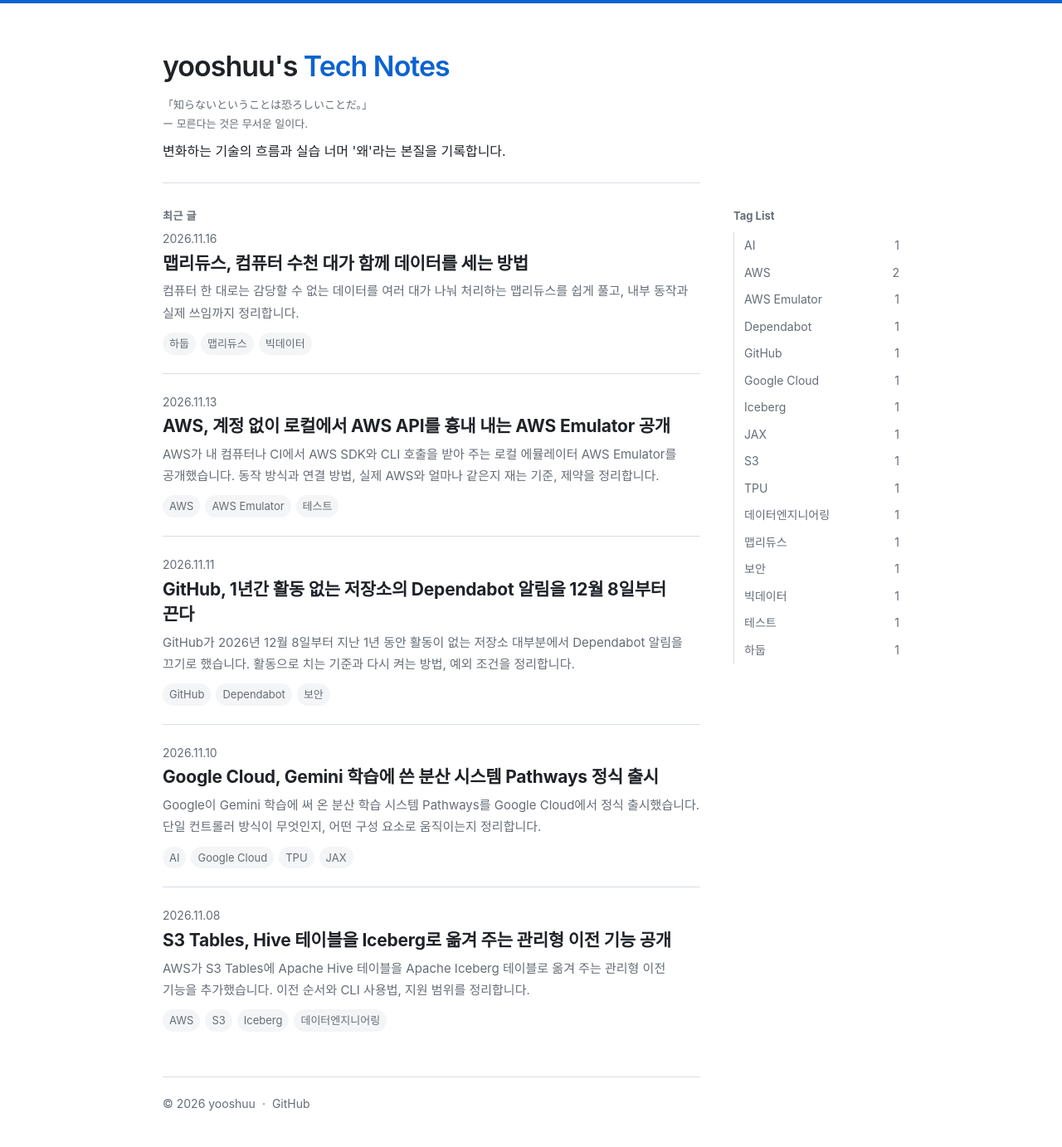
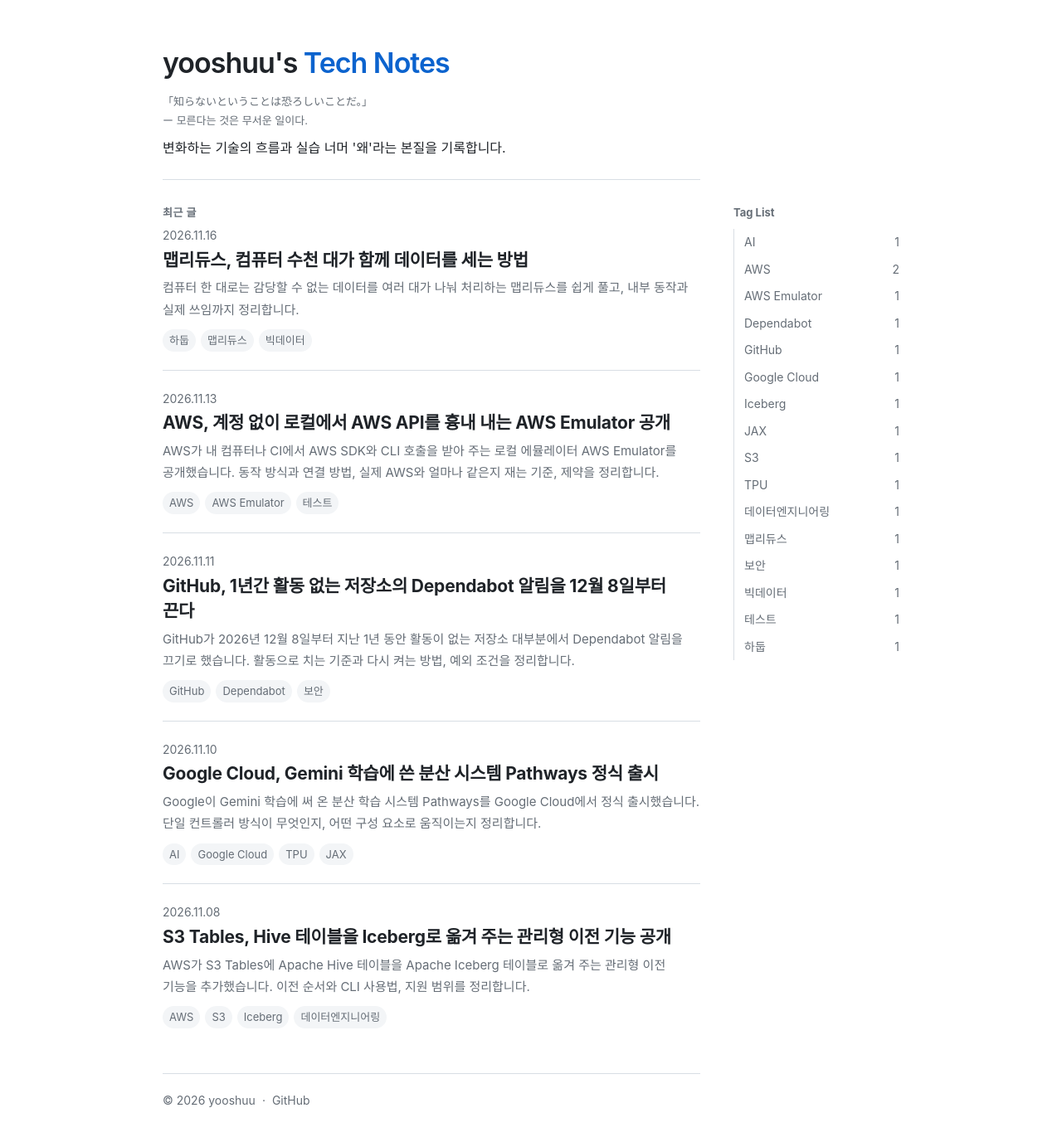
Before and after one commit to yooshuu/yooshuu.github.io, a Jekyll site: the page built from index.html, in a window 1280 px wide. Shown: the whole page at 83% size. Built offline with Jekyll 4.4.1, drawn with Linux system fonts in a browser that asks for light colours; some web fonts are replaced.

Commit message:
Remove blue top stripe

```diff
--- a/assets/css/style.css
+++ b/assets/css/style.css
@@ -34,7 +34,6 @@ body {
 
 a { color: var(--accent); }
 
-html { border-top: 4px solid var(--accent); }
 
 .site-header { padding: 16px 0 24px; border-bottom: 1px solid var(--line); }
 .site-title {
```
